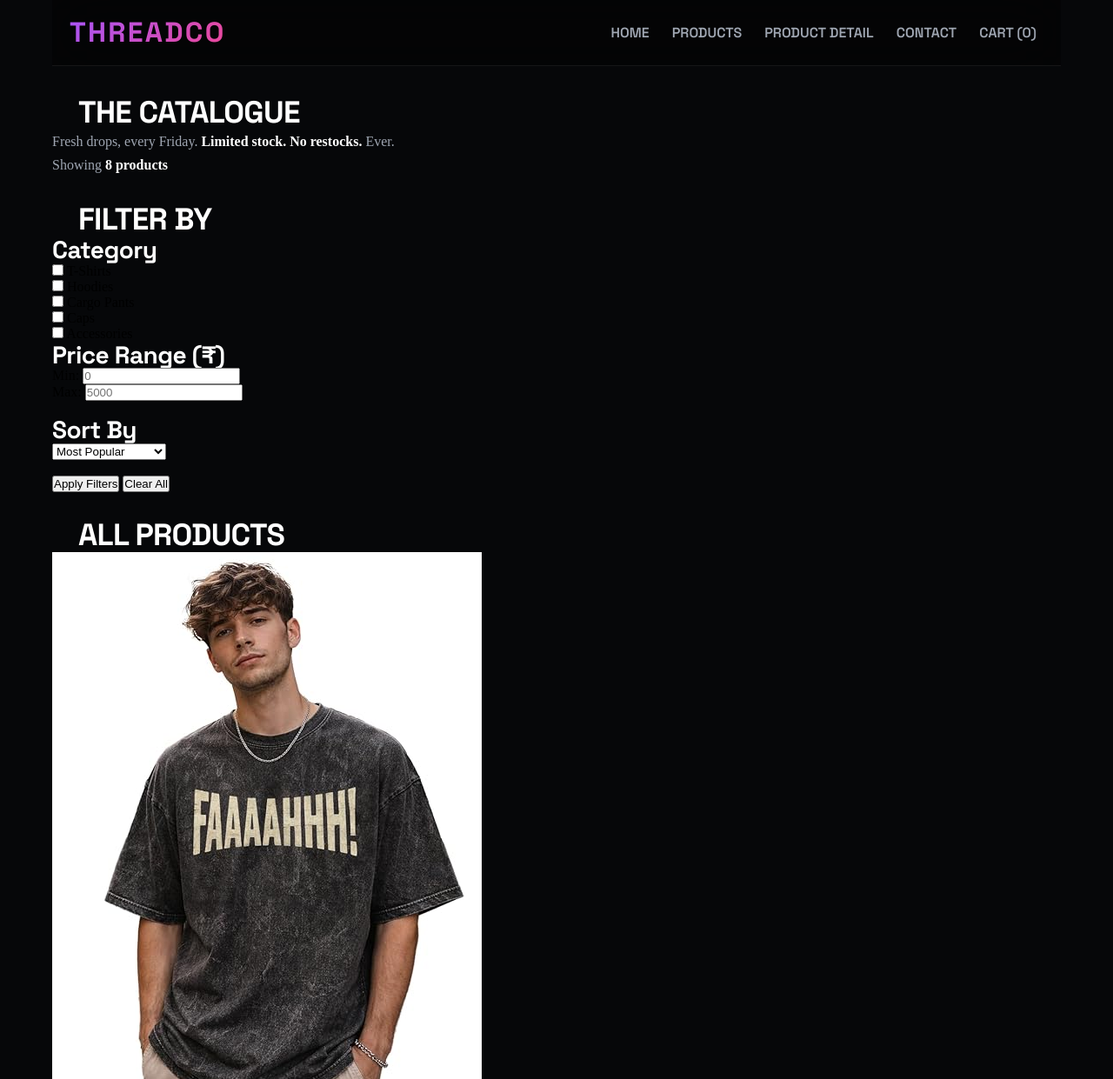
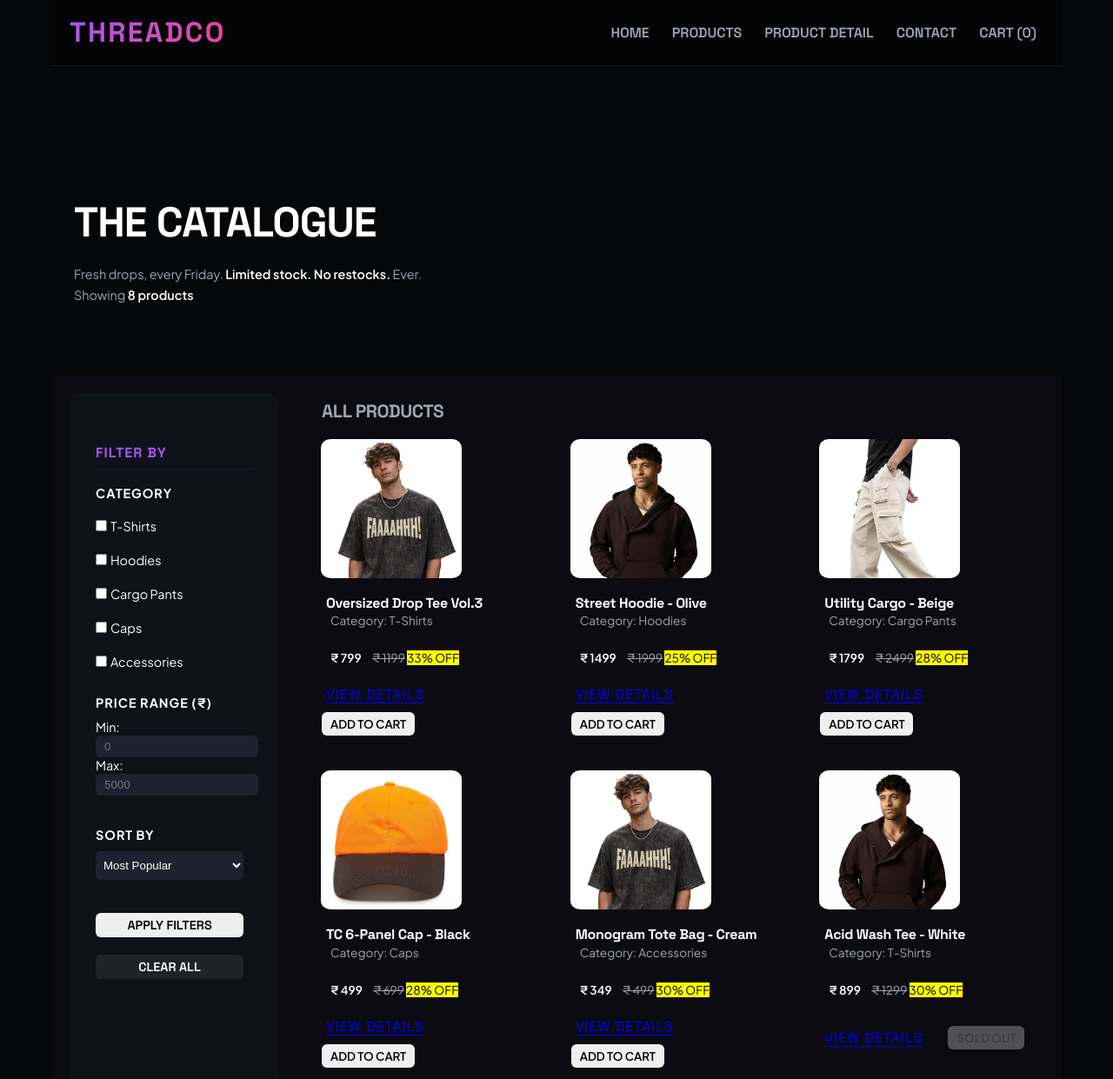
Before and after one commit to aditya1596793009/Thread-CO-HTML-CSS-Project, a plain HTML site: page products.html in a window 1280 px wide. Shown: the top 1241 px of the page at 87% size. Drawn offline with Linux system fonts and the light colour scheme.

Commit message:
Update style.css

```diff
--- a/style.css
+++ b/style.css
@@ -79,6 +79,7 @@ header{
     justify-content: space-between;
     align-items: center;
     padding: 20px 20px;
+    z-index: 10;
 }
 
 a{
@@ -223,6 +224,20 @@ main{
     width: 300px;
     border-radius: var(--radius-lg);
     position: relative;
+    animation-name: updown;
+    animation-duration: 1s;
+    animation-direction: alternate;
+    animation-iteration-count: infinite;
+}
+
+@keyframes updown{
+    from{
+        transform: translateY(0);
+    }
+
+    to{
+        transform: translateY(10px);
+    }
 }
 
 .right-hero img:hover{
@@ -237,6 +252,20 @@ main{
     border-radius: 50%;
     filter: blur(50px);
     opacity: 0.5;
+    animation-name: glow;
+    animation-duration: 1s;
+    animation-iteration-count: infinite;
+    animation-direction: alternate;
+}
+
+@keyframes glow{
+    from{
+        opacity: 0.5;
+    }
+
+    to{
+        opacity: 0.3;
+    }
 }
 
 #cir1{
@@ -278,6 +307,7 @@ main{
     position: relative;
     flex-direction: column;
     display: flex;
+    transition: all 0.2s linear 0s;
 }
 
 .cards article img{
@@ -357,6 +387,11 @@ article:hover{
     border: 1px solid var(--color-primary);
     box-shadow: 0 10px 10px var(--color-primary-glow);
     border-radius: var(--radius-lg);
+    transform: translateY(-8px);
+}
+
+article:hover > img{
+    transform: scale(1.1);
 }
 
 #best{
@@ -616,3 +651,265 @@ footer nav ul li a:hover{
 #link a:hover{
     color: var(--color-primary);
 }
+
+#utube{
+    color: blue;
+}
+
+/* products.html */
+
+#catalogue{
+    padding: 150px 25px 80px;
+}
+
+#catalogue h2{
+    padding: 0;
+    font-size: 3rem;
+    padding-bottom: 20px;
+}
+
+#catalogue p{
+    font-family: var(--font-body);
+    font-size: 0.9rem;
+}
+
+#product-layout{
+    display: grid;
+    grid-template-columns: 280px 1fr;
+    /* border: 1px solid red; */
+    background-color: #0C0B12;
+    border-radius: var(--shadow-sm);
+}
+
+#products{
+    /* border: 1px solid green; */
+    margin: 20px;
+    border-radius: var(--radius-md);
+    display: flex;
+    flex-direction: column;
+}
+
+#products h2{
+    padding: 10px;
+}
+
+#grid{
+    display: grid;
+    grid-template-columns: repeat(auto-fit,minmax(200px,1fr) );
+    gap: 20px;
+}
+
+#grid article img{
+    height: 180px;
+    width: 180px;
+    max-width: 100%;
+    min-width: 0;
+    border-radius: var(--radius-lg);
+    padding: 10px 9px;
+    object-fit: cover;
+    display: block;
+    object-position: top;
+}
+
+#grid article h3{
+    padding: 10px 15px 0;
+    font-size: 1rem;
+}
+
+#grid article p:first-of-type{
+    padding: 0 20px;
+    font-family: var(--font-body);
+    font-size: 0.85rem;
+}
+
+#grid article p:nth-of-type(2){
+    padding: 20px 20px;
+    font-family: var(--font-body);
+    font-size: 0.85rem;
+}
+
+#grid article p:nth-of-type(2) s{
+    padding-left: 10px;
+}
+
+#grid article p:nth-of-type(3){
+    position: absolute;
+    top: 12px;
+    right: 14px;
+    border-radius: var(--radius-lg);
+    padding: 5px 10px;
+    background: var(--gradient-accent);
+    color: var(--white);
+    font-weight: 500;
+    font-family: var(--font-display);
+    font-size: 0.8rem;
+}
+
+ #grid article > a{
+    color: blue;
+    text-transform: uppercase;
+    text-decoration: underline;
+    padding: 0 15px;
+    font-family: var(--font-display);
+    text-underline-offset: 4px;
+    letter-spacing: 1px;
+}
+
+#grid article > a:hover{
+    color: var(--color-secondary);
+}
+
+#grid article > button{
+    margin: 10px 10px;
+    padding: 5px 10px;
+    font-family: var(--font-body);
+    text-transform: uppercase;
+    font-weight: 600;
+    border-radius: var(--radius-sm);
+    border: none;
+}
+
+#grid article > button:hover{
+    color: var(--white);
+    background-color: var(--color-primary);
+    cursor: pointer;
+}
+
+#grid article:hover{
+    border: 1px solid var(--color-primary);
+    box-shadow: 0 10px 10px var(--color-primary-glow);
+    border-radius: var(--radius-lg);
+    transform: translateY(-8px);
+}
+
+#grid article:hover > img{
+    transform: scale(1.1);
+    font-weight: 600;
+}
+
+#sidebar{
+    /* border: 1px solid white; */
+    margin: 20px;
+    border-radius: var(--radius-md);
+    background-color: #0E1218;
+    padding: 30px;
+    position: sticky;
+}
+
+#sidebar h2{
+    font-size: 1em;
+    letter-spacing: 1px;
+    color: var(--color-primary);
+    padding: 30px 0px 10px;
+    border-bottom: 1px solid var(--color-surface-muted);
+}
+
+#sidebar h3{
+    font-size: 0.9rem;
+    letter-spacing: 1px;
+    padding: 20px 0px 10px;
+    text-transform: uppercase;
+    font-family: var(--font-body);
+}
+
+#sidebar label{
+    color: white;
+    font-family: var(--font-body);
+    font-size: 0.9rem;
+}
+
+#sidebar ul li{
+    padding: 10px 0;
+}
+
+#price-min{
+    padding: 5px 5px;
+    background-color: var(--color-surface-muted);
+    border: none;
+    border-radius: var(--radius-sm);
+    color: white;
+}
+
+#price-min::placeholder{
+    padding: 5px;
+}
+
+#price-max{
+    padding: 5px 5px;
+    background-color: var(--color-surface-muted);
+    border: none;
+    border-radius: var(--radius-sm);
+    color: white;
+}
+
+#price-max::placeholder{
+    padding: 5px;
+}
+
+#sidebar select{
+    padding: 8px 5px;
+    background-color: var(--color-surface-muted);
+    border: none;
+    border-radius: var(--radius-sm);
+    color: white;
+    width: 170px;
+}
+
+#sidebar button{
+    display: block;
+    padding: 5px;
+    width: 170px;
+    border-radius: var(--radius-sm);
+    border: none;
+    margin: 20px 0;
+    font-size: 0.9rem;
+    font-family: var(--font-display);
+    text-transform: uppercase;
+    font-weight: 600;
+    width:170px;
+}
+
+#clr{
+    background-color: rgba(255, 255, 255, 0.07);
+    color: white;
+    border: 1px solid rgba(255,255,255,0.07)
+}
+
+#products h2{
+    font-size: 1.3rem;
+    color: var(--color-text-muted);
+}
+
+#best-sellers{
+    margin-right: 30px;
+    margin: 40px 0 100px;
+}
+
+#best-sellers p{
+    margin-left: 30px;
+    margin-top: 10px;
+    font-family: var(--font-body);
+    font-size: 0.8rem;
+}
+
+#best-sellers table tr:first-child th{
+    text-align: center;
+    background-color: black;
+    color: white;
+}
+
+#best-sellers table tr:nth-of-type(2) th{
+    color: white;
+}
+
+#best-sellers table,tr,th,td{
+    border-collapse: collapse;
+}
+
+#best-sellers table tr th{
+    color: var(--color-accent);
+}
+
+#best-sellers table:hover #mstk{
+    color: white;
+}
```
